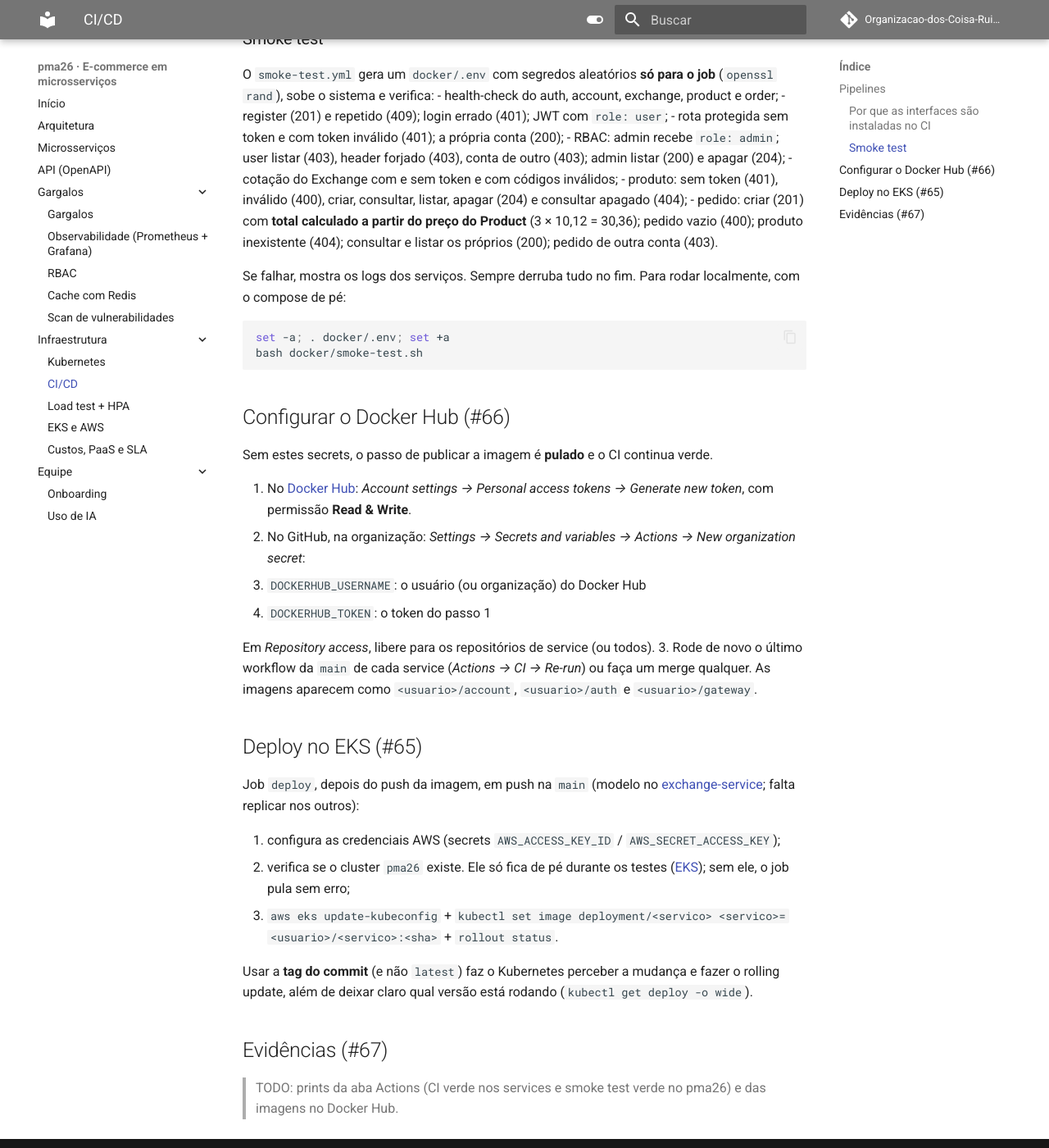
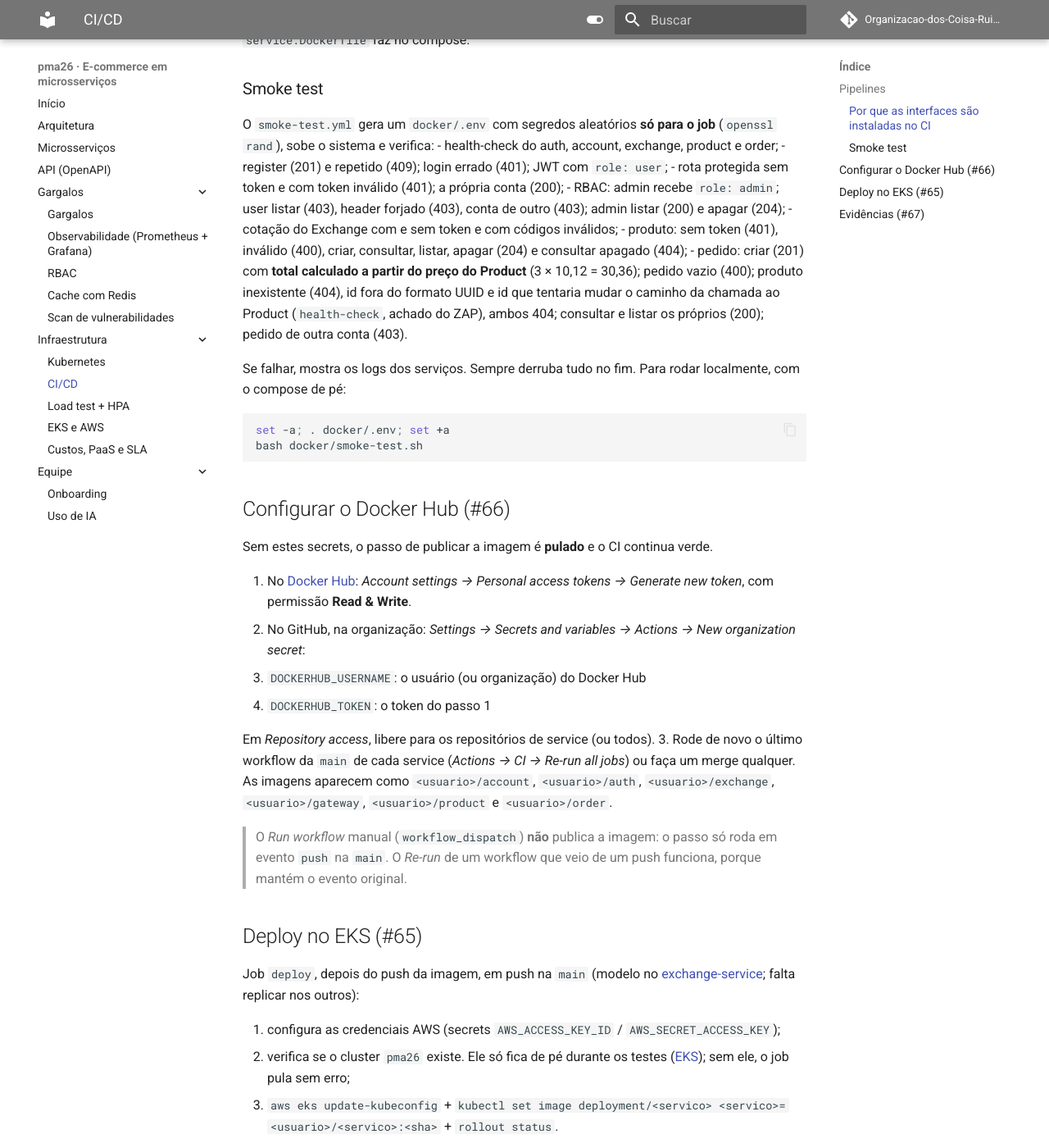
Before and after one commit to Organizacao-dos-Coisa-Ruim/pma26, an MkDocs documentation site: the page built from docs/cicd.md, in a window 1280 px wide and 1400 px high, scrolled down 1025 px. Shown: the whole window at 82% size. Built offline with MkDocs 1.6.1 and Material for MkDocs 9.7.7, drawn with Linux system fonts in a browser that asks for light colours; comment, search, counter and statistics services are not loaded; some of the changed text lies outside the part shown.

Commit message:
chore: ponteiros do order-service (UUID no productId) e do product-service (push no Docker Hub)

````diff
--- a/docs/cicd.md
+++ b/docs/cicd.md
@@ -7,14 +7,14 @@ e é gratuito para repositórios públicos.
 
 | Repositório | Workflow | Quando | O que faz |
 |-------------|----------|--------|-----------|
-| `pma-26-account`, `pma26-auth` (interfaces) | `ci.yml` | push/PR | `mvn install` |
-| `pma26-account-service`, `pma26-auth-service`, `gateway-service` | `ci.yml` | push/PR | checkout + `mvn install` das interfaces de que dependem, `mvn verify` (testes) |
+| `pma-26-account`, `pma26-auth`, `pma26-exchange`, `product`, `order` (interfaces) | `ci.yml` | push/PR | `mvn install` |
+| `pma26-account-service`, `pma26-auth-service`, `pma26-exchange-service`, `gateway-service`, `product-service`, `order-service` | `ci.yml` | push/PR | checkout + `mvn install` das interfaces de que dependem, `mvn verify` (testes) |
 | | | push na `main` | build da imagem com o `Dockerfile` do repo e **push no Docker Hub** (`<usuario>/<servico>:latest` e `:<sha do commit>`) |
 | `pma26` | `smoke-test.yml` | push/PR | builda todos os serviços pelo compose (submodules), sobe tudo e roda [`docker/smoke-test.sh`](https://github.com/Organizacao-dos-Coisa-Ruim/pma26/blob/main/docker/smoke-test.sh) |
 
 ```
 PR no service ──▶ testes ──(merge)──▶ main ──▶ testes ──▶ imagem no Docker Hub ──▶ (deploy no EKS, #65)
-PR no pma26 (novo ponteiro de submodule) ──▶ compose up ──▶ smoke test (37 cenários)
+PR no pma26 (novo ponteiro de submodule) ──▶ compose up ──▶ smoke test (39 cenários) ──▶ scan do ZAP
 ```
 
 ### Por que as interfaces são instaladas no CI
@@ -33,7 +33,8 @@ O `smoke-test.yml` gera um `docker/.env` com segredos aleatórios **só para o j
 - cotação do Exchange com e sem token e com códigos inválidos;
 - produto: sem token (401), inválido (400), criar, consultar, listar, apagar (204) e consultar apagado (404);
 - pedido: criar (201) com **total calculado a partir do preço do Product** (3 × 10,12 = 30,36); pedido vazio (400);
-  produto inexistente (404); consultar e listar os próprios (200); pedido de outra conta (403).
+  produto inexistente (404), id fora do formato UUID e id que tentaria mudar o caminho da chamada ao Product
+  (`health-check`, achado do ZAP), ambos 404; consultar e listar os próprios (200); pedido de outra conta (403).
 
 Se falhar, mostra os logs dos serviços. Sempre derruba tudo no fim. Para rodar localmente, com o compose de pé:
 
@@ -52,7 +53,10 @@ Sem estes secrets, o passo de publicar a imagem é **pulado** e o CI continua ve
    - `DOCKERHUB_TOKEN`: o token do passo 1
 
    Em *Repository access*, libere para os repositórios de service (ou todos).
-3. Rode de novo o último workflow da `main` de cada service (*Actions → CI → Re-run*) ou faça um merge qualquer. As imagens aparecem como `<usuario>/account`, `<usuario>/auth` e `<usuario>/gateway`.
+3. Rode de novo o último workflow da `main` de cada service (*Actions → CI → Re-run all jobs*) ou faça um merge qualquer. As imagens aparecem como `<usuario>/account`, `<usuario>/auth`, `<usuario>/exchange`, `<usuario>/gateway`, `<usuario>/product` e `<usuario>/order`.
+
+> O *Run workflow* manual (`workflow_dispatch`) **não** publica a imagem: o passo só roda em evento `push` na `main`.
+> O *Re-run* de um workflow que veio de um push funciona, porque mantém o evento original.
 
 ## Deploy no EKS (#65)
 
````
Also changed, not shown: RUBRICA.md (+1 -1 lines), docs/ia.md (+2 -0 lines), docs/servicos.md (+5 -0 lines), 1 other file.
